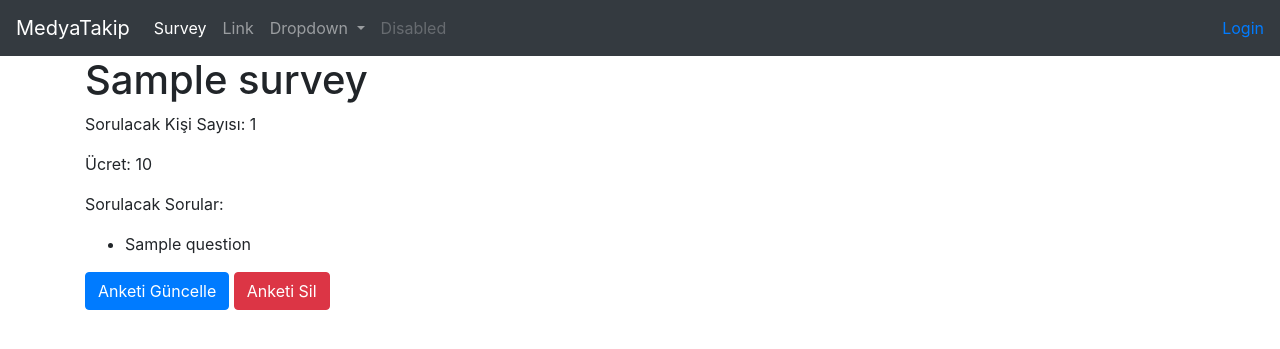
After one commit to jqrust/medyatakip, a Django app: page /survey/1/ in a window 1280 px wide. The commit adds this page. Shown: the top 349 px of the page. Run offline with Django 3.2, Linux system fonts and the light colour scheme; tables that the repository leaves empty hold one stand-in row (values such as "Sample post"); some libraries are stand-ins or nearby versions.

Commit message:
survey v0.0.1

```diff
--- a/main/admin.py
+++ b/main/admin.py
@@ -1,15 +1,15 @@
 from django.contrib import admin
-from .models import User, Company, Person, Survey, Surveyer, Outlet, Publication, Question, Answers
+from .models import User, Company, Person, Survey, Surveyor, Outlet, Publication, Question, Answer
 
 admin.site.register(User)
 admin.site.register(Company)
 admin.site.register(Person)
-admin.site.register(Surveyer)
+admin.site.register(Surveyor)
 admin.site.register(Outlet)
 admin.site.register(Survey)
 admin.site.register(Publication)
 admin.site.register(Question)
-admin.site.register(Answers)
+admin.site.register(Answer)
 
 
 
--- a/main/models.py
+++ b/main/models.py
@@ -38,7 +38,7 @@ class User(AbstractBaseUser,PermissionsMixin):
         ordering = ['email']
 
 class Customer(models.Model):
-    user = models.OneToOneField(User,on_delete=models.CASCADE)
+    user = models.OneToOneField(User,on_delete=models.CASCADE,unique=True)
     fee = models.IntegerField(blank=False,null=False)
 
     intervals = (
@@ -48,7 +48,7 @@ class Customer(models.Model):
         ('Y' , 'Yearly'),
     )
     report_interval = models.CharField(max_length=1,choices=intervals,default='M')
-    date_last_report = models.DateTimeField(blank=True)
+    date_last_report = models.DateTimeField(blank=True,null=True)
     class Meta:
         abstract = True
 class Company(Customer):
@@ -60,10 +60,14 @@ class Person(Customer):
     last_name  = models.CharField(max_length=64)
     tc_id = models.IntegerField(unique=True)
 
-class Surveyer(models.Model):
+class Surveyor(models.Model):
     user = models.OneToOneField(User,on_delete=models.CASCADE)
     first_name = models.CharField(max_length=64)
     last_name  = models.CharField(max_length=64)
+    def get_name(self):
+        return self.first_name +' '+ self.last_name
+    def __str__(self):
+        return self.get_name()
 
 class Outlet(models.Model):
     name = models.CharField(max_length=64)
@@ -78,13 +82,17 @@ class Publication(models.Model):
 class Survey(models.Model):
     name = models.CharField(max_length=128)
     ask_count = models.IntegerField(default=0)
-    surveyors = models.ForeignKey(Surveyer,models.DO_NOTHING)
+    surveyors = models.ManyToManyField(Surveyor,related_name='surveys',blank=True)
     fee = models.IntegerField(default=5000)
+    def __str__(self):
+        return self.name
 
 class Question(models.Model):
     name = models.CharField(max_length=255)
     survey = models.ForeignKey(Survey,on_delete=models.CASCADE)
+    def __str__(self):
+        return self.name
 
-class Answers(models.Model):
+class Answer(models.Model):
     text = models.CharField(max_length=128)
-    question = models.ForeignKey(Question,on_delete=models.CASCADE)
+    question = models.ForeignKey(Question,related_name="answer_set",on_delete=models.CASCADE)
--- a/main/templates/base.html
+++ b/main/templates/base.html
@@ -4,6 +4,8 @@
 {% bootstrap_javascript jquery='full' %}
 {% bootstrap_messages %}
 {% load staticfiles %}
+
+
 <html>
 <head>
     {% block def_css %}
@@ -26,7 +28,7 @@
         <div class="collapse navbar-collapse" id="navbarSupportedContent">
             <ul class="navbar-nav mr-auto">
                 <li class="nav-item active">
-                    <a class="nav-link" href="{% url 'main:login' %}">Report <span class="sr-only">(current)</span></a>
+                    <a class="nav-link" href="{% url 'main:survey_list' %}">Survey <span class="sr-only">(current)</span></a>
                 </li>
                 <li class="nav-item">
                     <a class="nav-link" href="#">Link</a>
--- /dev/null
+++ b/main/templates/main/survey_detail.html
@@ -0,0 +1,20 @@
+{% extends 'base.html' %}
+
+{% block content %}
+<div class="container">
+    <h1>{{ object.name }}</h1>
+    <p>Sorulacak Kişi Sayısı: {{ object.ask_count }}</p>
+    <p>Ücret: {{ object.fee }}</p>
+
+    <p>Sorulacak Sorular:</p>
+    <ul>
+        {% for q in questions %}
+            <li>{{ q.name }}</li>
+        {% endfor %}
+    </ul>
+    <a class="btn btn-primary" href="{% url 'main:survey_update' object.id  %}">Anketi Güncelle</a>
+    <a class="btn btn-danger" href="{% url 'main:survey_delete' object.id  %}">Anketi Sil</a>
+</div>
+
+
+{% endblock %}
--- a/main/urls.py
+++ b/main/urls.py
@@ -5,5 +5,18 @@ urlpatterns = [
     path('',views.home_view,name="home"),
     path('login/',views.LoginView.as_view(),name="login"),
     path('logout/',views.logout_view,name="logout"),
+
+    path('survey/',views.SurveyList.as_view(),name="survey_list"),
     path('survey/create/',views.SurveyCreate.as_view(),name="survey_create"),
+    path('survey/<int:pk>/',views.SurveyDetail.as_view(),name="survey_detail"),
+    path('survey/<int:pk>/delete/',views.SurveyDelete.as_view(),name="survey_delete"),
+    path('survey/<int:pk>/update/',views.SurveyUpdate.as_view(),name="survey_update"),
+    path('survey/<int:pk>/question_create/',views.QuestionCreate.as_view(),name="question_create"),
+    path('survey/<int:pk>/<int:pk_q>/',views.QuestionDetail.as_view(),name="question_detail"),
+    path('survey/<int:pk>/<int:pk_q>/delete/',views.QuestionDelete.as_view(),name="question_delete"),
+    path('survey/<int:pk>/<int:pk_q>/answer_create/',views.AnswerCreate.as_view(),name="answer_create"),
+    path('survey/<int:pk>/<int:pk_q>/<int:pk_answer>/',views.AnswerUpdate.as_view(),name="answer_update"),
+    path('survey/<int:pk>/<int:pk_q>/<int:pk_answer>/delete',views.AnswerDelete.as_view(),name="answer_delete"),
+
+
 ]
--- a/main/views.py
+++ b/main/views.py
@@ -2,8 +2,9 @@ from django.shortcuts import render, redirect, get_object_or_404
 from django.views import generic
 from django.views.generic import edit
 from django.contrib.auth import authenticate, login, logout, get_user
-from .models import Survey
-
+from django.urls import reverse_lazy, reverse
+from django.http import HttpResponseRedirect
+from .models import Survey, Question, Answer
 class LoginView(generic.View):
     template_name = 'main/login.html'
     def get(self,request,*args,**kwargs):
@@ -25,7 +26,96 @@ def logout_view(request):
     return redirect("../")
 def home_view(request):
     return render(request,"main/home.html",{})
+class SurveyList(generic.ListView):
+    model = Survey
 
+class SurveyDetail(generic.DetailView):
+    model = Survey
+    fields = ['name','ask_count','surveyors','fee']
+    def get_context_data(self, **kwargs):
+        context = super().get_context_data(**kwargs)
+        context['questions'] = Question.objects.filter(survey=self.object)
+        return context
 class SurveyCreate(edit.CreateView):
     model = Survey
-    fields = ['name','ask_count','surveyors','fee']
+    fields = ['name','ask_count','fee']
+    success_url = reverse_lazy('main:survey_list')
+class SurveyDelete(edit.DeleteView):
+    model= Survey
+    success_url = reverse_lazy('main:survey_list')
+
+class SurveyUpdate(edit.UpdateView):
+    model = Survey
+    fields = ['name','ask_count','fee']
+    def get_success_url(self):
+        return reverse('main:survey_detail',kwargs={'pk': self.object.id})
+    def get_context_data(self, **kwargs):
+        context = super().get_context_data(**kwargs)
+        context['questions'] = Question.objects.filter(survey=self.object)
+        return context
+
+class QuestionList(generic.ListView):
+    model = Question
+    def get_queryset(self):
+        return Question.objects.filter(survey=Survey.objects.get(self.kwargs['pk']))
+
+class QuestionDetail(generic.DetailView):
+    model = Question
+    fields = ['name']
+    def get_object(self):
+        return Question.objects.get(pk=self.kwargs['pk_q'])
+    def get_context_data(self, **kwargs):
+        context = super().get_context_data(**kwargs)
+        context['answer_list'] = Answer.objects.filter(question=self.object)
+        return context
+
+class QuestionCreate(edit.CreateView):
+    model = Question
+    fields = ['name']
+    def get_success_url(self):
+        return reverse('main:survey_detail',kwargs={'pk': self.kwargs['pk']})
+    def get_context_data(self, **kwargs):
+        context = super().get_context_data(**kwargs)
+        context['survey_name'] = Survey.objects.get(pk=self.kwargs['pk']).name
+        return context
+    def form_valid(self, form):
+        self.object = form.save(commit=False)
+        self.object.survey = Survey.objects.get(pk=self.kwargs['pk'])
+        self.object.save()
+        return HttpResponseRedirect(self.get_success_url())
+
+class QuestionDelete(edit.DeleteView):
+    model = Question
+    def get_object(self):
+        return Question.objects.get(pk=self.kwargs['pk_q'])
+    def get_success_url(self):
+        return reverse('main:survey_detail',kwargs={'pk': self.kwargs['pk']})
+
+class AnswerCreate(edit.CreateView):
+    model = Answer
+    fields = ['text']
+    def get_success_url(self):
+        return reverse('main:question_detail',kwargs={'pk': self.kwargs['pk'],'pk_q': self.kwargs['pk_q']})
+    def get_context_data(self, **kwargs):
+        context = super().get_context_data(**kwargs)
+        context['question_name'] = Question.objects.get(pk=self.kwargs['pk_q']).name
+        return context
+    def form_valid(self, form):
+        self.object = form.save(commit=False)
+        self.object.question = Question.objects.get(pk=self.kwargs['pk_q'])
+        self.object.save()
+        return HttpResponseRedirect(self.get_success_url())
+class AnswerUpdate(edit.UpdateView):
+    model = Answer
+    fields = ['text']
+    def get_success_url(self):
+        return reverse('main:question_detail',kwargs={'pk': self.kwargs['pk'],'pk_q': self.kwargs['pk_q']})
+    def get_object(self):
+        return Answer.objects.get(pk=self.kwargs['pk_answer'])
+
+class AnswerDelete(edit.DeleteView):
+    model = Answer
+    def get_object(self):
+        return Answer.objects.get(pk=self.kwargs['pk_answer'])
+    def get_success_url(self):
+        return reverse('main:question_detail',kwargs={'pk': self.kwargs['pk'],'pk_q': self.kwargs['pk_q']})
--- a/medyatakip/settings.py
+++ b/medyatakip/settings.py
@@ -41,6 +41,7 @@ INSTALLED_APPS = [
     'main',
 
     'bootstrap4',
+    'crispy_forms',
 ]
 
 MIDDLEWARE = [
@@ -121,6 +122,8 @@ USE_TZ = True
 # Static files (CSS, JavaScript, Images)
 # https://docs.djangoproject.com/en/2.1/howto/static-files/
 
+CRISPY_TEMPLATE_PACK = 'bootstrap4'
+
 STATIC_URL = '/static/'
 
 DEFAULT_CHARSET = 'utf-8'
```
Also changed, not shown: main/templates/main/answer_confirm_delete.html (added, +11 -0 lines), main/templates/main/answer_form.html (added, +12 -0 lines), main/templates/main/question_confirm_delete.html (added, +11 -0 lines), main/templates/main/question_detail.html (added, +20 -0 lines), main/templates/main/question_form.html (added, +9 -0 lines), main/templates/main/survey_confirm_delete.html (added, +11 -0 lines), main/templates/main/survey_form.html (+10 -4 lines), main/templates/main/survey_list.html (added, +12 -0 lines), main/migrations/0003_auto_20190408_1504.py (added), main/migrations/0004_auto_20190408_1511.py (added), main/migrations/0005_auto_20190413_1600.py (added).
